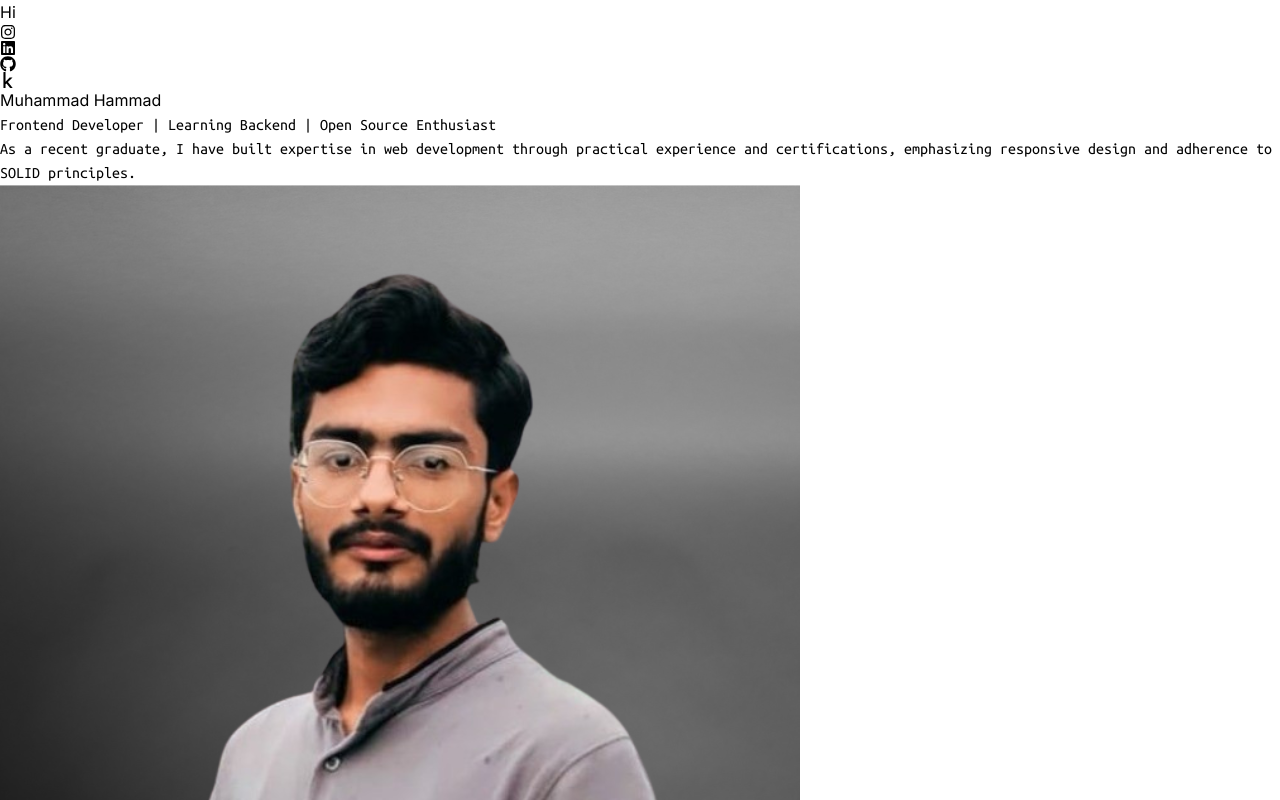
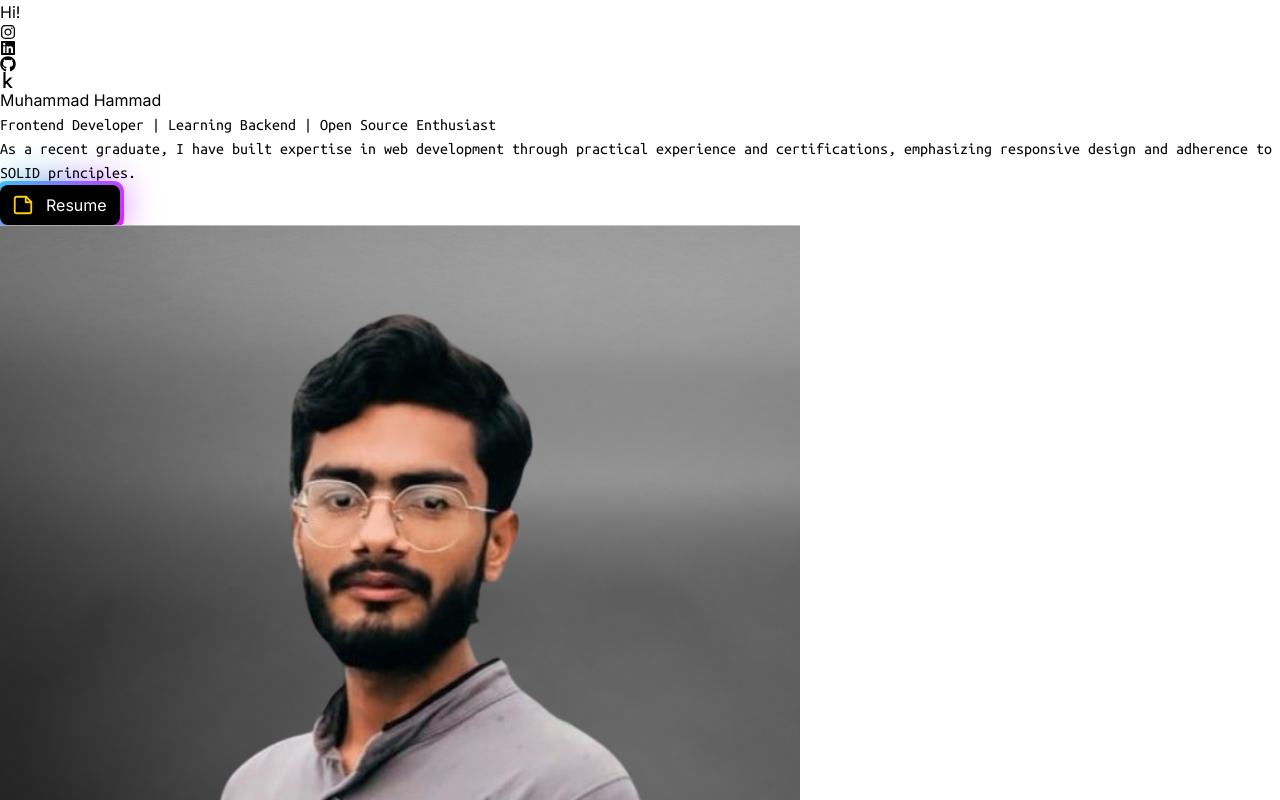
Before and after one commit to ChaudaryHammad/Frontend-BootCamp, a React (Vite) app in the folder Portfolio-project/: page / in a window 1280 px wide. Shown: the top 800 px of the page. Built offline with nearby package versions, Linux system fonts and the light colour scheme.

Commit message:
resume added

```diff
--- a/Portfolio-project/src/components/About.jsx
+++ b/Portfolio-project/src/components/About.jsx
@@ -1,4 +1,4 @@
-import { BsGithub } from 'react-icons/bs'
+
 import aboutImg from '../assets/hamad2.jpg'
 import { ABOUT_TEXT } from '../constants'
 import {motion} from 'framer-motion'
--- a/Portfolio-project/src/components/Contact.jsx
+++ b/Portfolio-project/src/components/Contact.jsx
@@ -42,7 +42,7 @@ const Contact = () => {
                   id="name"
                   type="text"
                   name="name"
-                  className="lg:w-[500px] border-b border-gray-300 py-1 focus:border-b-2 transition-colors focus:outline-none peer bg-inherit"
+                  className="w-[200px] lg:w-[500px] border-b border-gray-300 py-1 focus:border-b-2 transition-colors focus:outline-none peer bg-inherit"
                   placeholder="Name"
                   required
                 />
@@ -55,7 +55,7 @@ const Contact = () => {
                   id="email"
                   type="email"
                   name="email"
-                  className="lg:w-[500px] border-b border-gray-300 py-1 focus:border-b-2 transition-colors focus:outline-none peer bg-inherit"
+                  className="w-[200px] lg:w-[500px] border-b border-gray-300 py-1 focus:border-b-2 transition-colors focus:outline-none peer bg-inherit"
                   placeholder="Email"
                   required
                   style={{fontFamily:"Ubuntu Mono"}}
@@ -69,20 +69,23 @@ const Contact = () => {
                 style={{fontFamily:"Ubuntu Mono"}}
                   id="message"
                   name="message"
-                  className=" lg:w-[500px] border-b border-gray-300 py-1 focus:border-b-2 transition-colors focus:outline-none peer bg-inherit"
+                  className=" w-[200px] lg:w-[500px] border-b border-gray-300 py-1 focus:border-b-2 transition-colors focus:outline-none peer bg-inherit"
                   placeholder="Message"
                   required
                 />
                 <ValidationError prefix="Message" field="message" errors={state.errors} />
               </div>
             </div>
-            <button
-              type="submit"
-              className="smky-btn3 relative hover:text-[#778464] py-2 px-6 after:absolute after:h-1 after:hover:h-[200%] transition-all duration-500 hover:transition-all hover:duration-500 after:transition-all after:duration-500 after:hover:transition-all after:hover:duration-500 overflow-hidden z-20 after:z-[-20] after:bg-[#e6e4f3] after:rounded-t-full after:w-full after:bottom-0 after:left-0 text-gray-700"
-              disabled={state.submitting}
-            >
-              Send
-            </button>
+
+<button className="bookmarkBt"  type="submit"   disabled={state.submitting}>
+  <span className="IconContaine">
+    <svg viewBox="0 0 512 512" height="0.9em" xmlns="http://www.w3.org/2000/svg" fill="#fff" className="ico">
+      <path d="M307 34.8c-11.5 5.1-19 16.6-19 29.2v64H176C78.8 128 0 206.8 0 304C0 417.3 81.5 467.9 100.2 478.1c2.5 1.4 5.3 1.9 8.1 1.9c10.9 0 19.7-8.9 19.7-19.7c0-7.5-4.3-14.4-9.8-19.5C108.8 431.9 96 414.4 96 384c0-53 43-96 96-96h96v64c0 12.6 7.4 24.1 19 29.2s25 3 34.4-5.4l160-144c6.7-6.1 10.6-14.7 10.6-23.8s-3.8-17.7-10.6-23.8l-160-144c-9.4-8.5-22.9-10.6-34.4-5.4z" />
+    </svg>
+  </span>
+  <p className="tex">Send</p>
+</button>
+
             {state.succeeded && (
               <p className="mt-3 text-green-500">Thank you! Your message has been sent.</p>
             )}
--- a/Portfolio-project/src/components/Hero.jsx
+++ b/Portfolio-project/src/components/Hero.jsx
@@ -21,16 +21,28 @@ const Hero = () => {
           <div className="w-full lg:w-1/2">
             <div className="flex flex-col items-center lg:items-start">
               <motion.h1 variants={container(0)} initial="hidden" animate="visible"
-               className="mb-5 text-6xl font-thin tracking-tight lg:mt-16 lg:text-7xl lg:text-left text-center " >
+               className="mb-5 text-6xl font-thin tracking-tight lg:mt-8 lg:text-7xl lg:text-left text-center " >
                 Muhammad Hammad
               </motion.h1>
               <motion.span variants={container(0.5)} initial="hidden" animate="visible"
-              className="bg-gradient-to-r from-pink-300 via-slate-500 to-purple-500 bg-clip-text text-[23px] lg:text-2xl tracking-tight text-transparent lg:text-left text-center" style={{fontFamily:"Ubuntu Mono"}}>
+              className="bg-gradient-to-r from-pink-300 via-slate-500 to-purple-500 bg-clip-text text-[23px] lg:text-xl tracking-tight text-transparent lg:text-left text-center" style={{fontFamily:"Ubuntu Mono"}}>
                 Frontend Developer | Learning Backend | Open Source Enthusiast
               </motion.span>
               <motion.p variants={container(1)} initial="hidden" animate="visible" className=" mx-w-xl py-6 font-light lg:text-xl tracking-tighter text-center lg:text-left " style={{fontFamily:"Ubuntu Mono"}}>
                 {HERO_CONTENT}
               </motion.p>
+            </div>
+            <div className="my-10 pb-10 flex justify-center lg:justify-start lg:pb-0 lg:my-5">
+  <a target="_blank" href="https://drive.google.com/file/d/1BevHeF7GpuG1fcqEs2tCJUMngYDmRWzU/view?usp=drive_link">
+  <button className="button" >
+  <svg className="lucide lucide-sticky-note text-yellow-400 dark:text-yellow-600" strokeLinejoin="round" strokeLinecap="round" strokeWidth={2} stroke="#FACC14" fill="none" viewBox="0 0 24 24" height={22} width={22} xmlns="http://www.w3.org/2000/svg">
+    <path d="M15.5 3H5a2 2 0 0 0-2 2v14c0 1.1.9 2 2 2h14a2 2 0 0 0 2-2V8.5L15.5 3Z" />
+    <path d="M15 3v6h6" />
+  </svg>
+  Resume
+</button>
+  </a>
+
             </div>
           </div>
           <div className="w-full lg:w-1/2 " >
--- a/Portfolio-project/src/components/Navbar.jsx
+++ b/Portfolio-project/src/components/Navbar.jsx
@@ -6,7 +6,7 @@ const Navbar = () => {
   return (
     <nav className=" mb-20 flex items-center justify-between py-6  ">
     <div className="flex flex-shrink-0 items-center">
-        <h1 className='underline decoration-wavy decoration-orange-400  text-2xl font-bold mx-2' >Hi</h1>
+        <h1 className='underline decoration-wavy decoration-orange-400  text-2xl font-bold mx-2' >Hi!</h1>
     </div>
     <div className='flex items-center justify-center gap-4 m-8 text-2xl '>
 
--- a/Portfolio-project/src/index.css
+++ b/Portfolio-project/src/index.css
@@ -13,7 +13,127 @@
 
 :root{
   font-family: "Inter", sans-serif;
+
 }
+
+
+.button {
+  position: relative;
+
+  width: 120px;
+  height: 40px;
+  background-color: #000;
+ display:flex;
+ align-items:center;
+
+  color: white;
+
+  border: none;
+  padding: 12px;
+  gap: 12px;
+  border-radius: 8px;
+  cursor: pointer;
+}
+
+.button::before {
+  content: '';
+  position: absolute;
+  inset: 0;
+  left: -4px;
+  top: -1px;
+  margin: auto;
+  width: 128px;
+  height: 48px;
+  border-radius: 10px;
+  background: linear-gradient(-45deg, #e81cff 0%, #40c9ff 100% );
+  z-index: -10;
+  pointer-events: none;
+  transition: all 0.6s cubic-bezier(0.175, 0.885, 0.32, 1.275);
+}
+
+.button::after {
+  content: "";
+  z-index: -1;
+  position: absolute;
+  inset: 0;
+  background: linear-gradient(-45deg, #fc00ff 0%, #00dbde 100% );
+  transform: translate3d(0, 0, 0) scale(0.95);
+  filter: blur(20px);
+}
+
+.button:hover::after {
+  filter: blur(30px);
+}
+
+.button:hover::before {
+  transform: rotate(-180deg);
+}
+
+.button:active::before {
+  scale: 0.7;
+}
+
+
+.bookmarkBt {
+  width: 100px;
+  height: 40px;
+  border-radius: 40px;
+  border: 1px solid rgba(255, 255, 255, 0.349);
+  background-color: rgb(12, 12, 12);
+  display: flex;
+  align-items: center;
+  justify-content: center;
+  cursor: pointer;
+  transition-duration: 0.3s;
+  overflow: hidden;
+}
+
+.IconContaine {
+  width: 30px;
+  height: 30px;
+  background: linear-gradient(to bottom, rgb(255, 136, 255), rgb(172, 70, 255));
+  border-radius: 50px;
+  display: flex;
+  align-items: center;
+  justify-content: center;
+  overflow: hidden;
+  z-index: 2;
+  transition-duration: 0.3s;
+}
+
+.ico {
+  border-radius: 1px;
+}
+
+.tex {
+  height: 100%;
+  width: 60px;
+  display: flex;
+  align-items: center;
+  justify-content: center;
+  color: white;
+  z-index: 1;
+  transition-duration: 0.3s;
+  font-size: 1.04em;
+}
+
+.bookmarkBt:hover .IconContaine {
+  width: 90px;
+  transition-duration: 0.3s;
+}
+
+.bookmarkBt:hover .tex {
+  transform: translate(10px);
+  width: 0;
+  font-size: 0;
+  transition-duration: 0.3s;
+}
+
+.bookmarkBt:active {
+  transform: scale(0.95);
+  transition-duration: 0.3s;
+}
+
 
 
 @keyframes blinkCursor {
@@ -45,6 +165,7 @@
   font-size: 1em;
   padding: 1.5em 1em;
   width: 20em;
+  height: 10em;
   margin: 100px auto;
   box-shadow: 0 4px 8px rgba(0, 0, 0, 0.2);
   border-radius: 4px;
```
